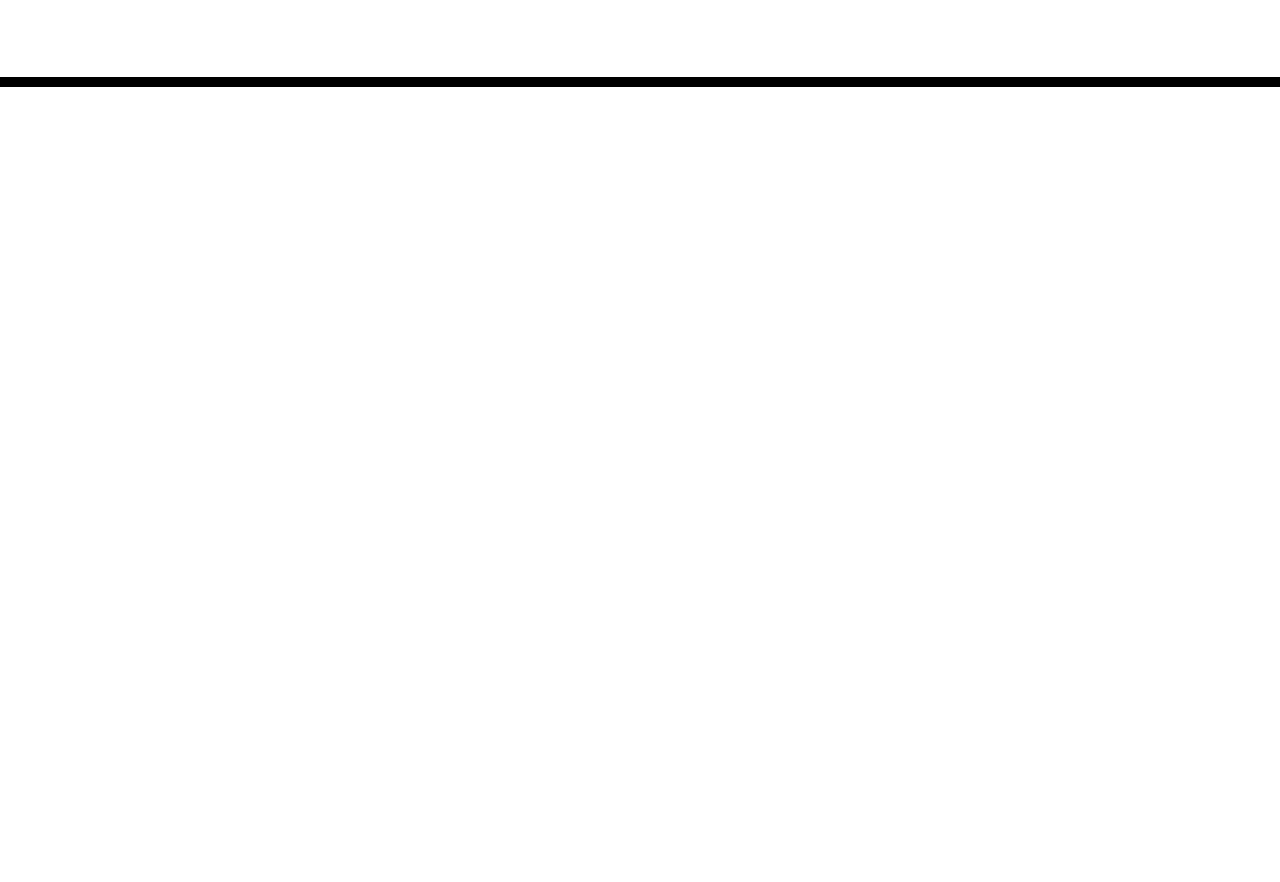
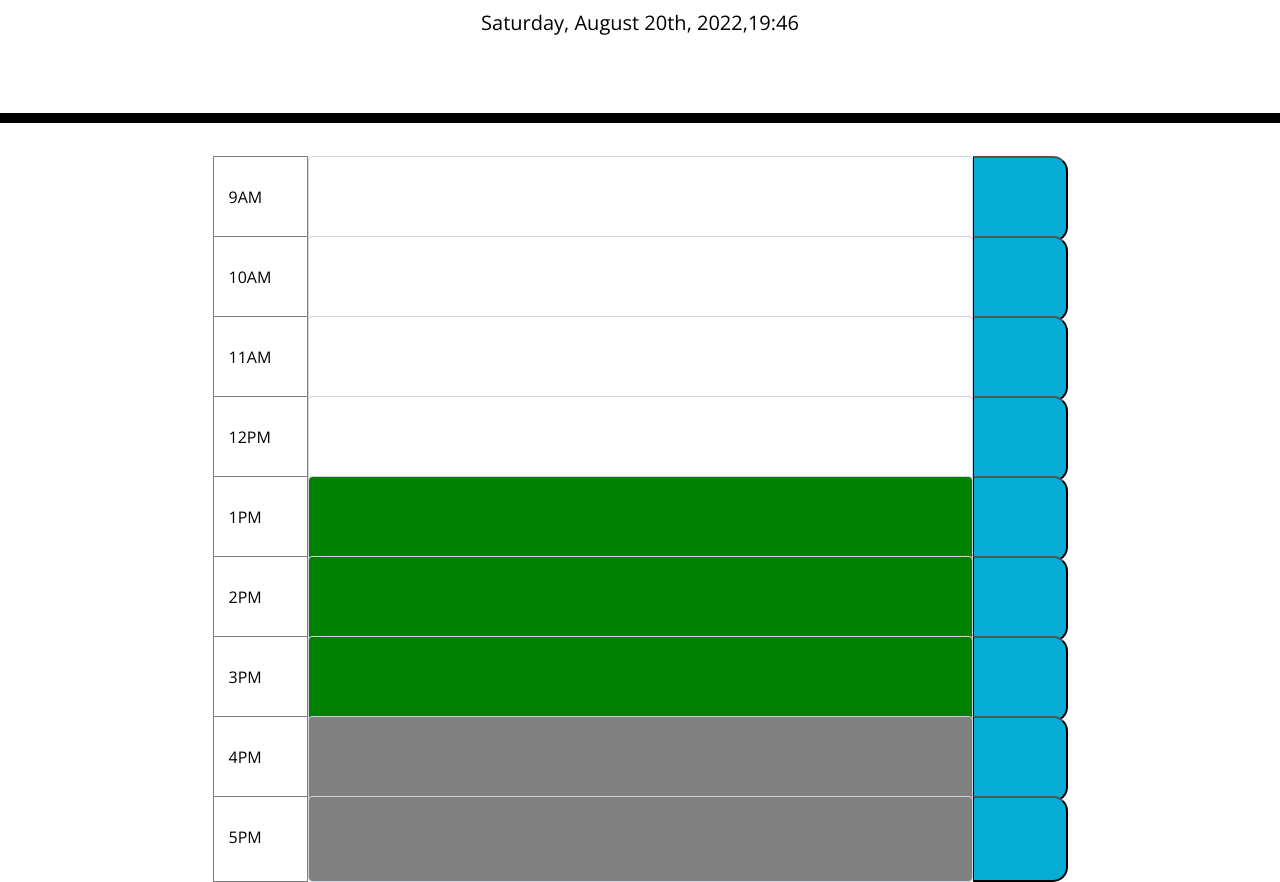
Before and after one commit to bebo96/work-day-scheduler, a plain HTML site: page index.html in a window 1280 px wide. Shown: the part 181-1063 px from the top of the page. Before the commit the page ends 800 px from the top, so only its background shows below. Drawn offline with nearby package versions, Linux system fonts and the light colour scheme; a web font is replaced by a local one.

Commit message:
added html rows for time, javascript handlers for save button, colour change for rows, and local storage loading

```diff
--- a/assets/style.css
+++ b/assets/css/style.css
@@ -69,3 +69,29 @@ textarea{
   font-size: 20px;
   transition: all .3s ease-in-out;
 }
+
+.container{
+  display: flex;
+  flex-direction: column;
+  /* justify-content: center; */
+  /* align-items: center; */
+}
+
+.row{
+  display: flex;
+  justify-content: center;
+}
+
+.hour{
+  border: solid 1px grey;
+}
+
+.grey{
+  background-color: grey;
+}
+.green{
+  background-color: green;
+}
+.red{
+  background-color: red;
+}
--- /dev/null
+++ b/assets/js/script.js
@@ -0,0 +1,48 @@
+var currentDay = moment().format("dddd" + ", " + "MMMM Do" + ", " + "YYYY" + "," + "HH" + ":" + "mm");
+
+$("#currentDay").append(currentDay);
+
+//change colours
+function changeColour(){
+    var currentHour = parseInt(moment().format('hh'));
+    for(let i = 0; i < 9; i++){
+        var hourText = document.getElementsByClassName("col-1 col-xs-1 hour")[i].innerHTML;
+        var num = hourText.replace(/[^0-9]/g,'');
+
+        // if selected time row is before the current hour, make grey by adding grey class
+        // else if it is the present time make it red
+        // else make it green if it hasn't come up yet
+        if(num < currentHour){
+            //background grey
+            $("#" + i + "pm-text").addClass("grey");
+        } else if (num == currentHour){
+            // background red
+            $("#" + i + "pm-text").addClass("red");
+        } else if (num > currentHour) {
+            // background green
+            $("#" + i + "pm-text").addClass("green");
+        }
+    }
+}
+
+changeColour();
+
+$(".saveBtn").on("click", function() {
+    // get row text field class and row id values
+    var value = $(this).siblings(".description").val();
+    var time = $(this).parent().attr("id");
+
+    // save in localStorage
+    localStorage.setItem(time /* aka KEY = row id */, value /* text in the textarea */);
+});
+
+// get saved data from local storage (if there is any)
+$("#9am-row .description").val(localStorage.getItem("9am-row"));
+$("#10am-row .description").val(localStorage.getItem("10am-row"));
+$("#11am-row .description").val(localStorage.getItem("11am-row"));
+$("#12pm-row .description").val(localStorage.getItem("12pm-row"));
+$("#1pm-row .description").val(localStorage.getItem("1pm-row"));
+$("#2pm-row .description").val(localStorage.getItem("2pm-row"));
+$("#3pm-row .description").val(localStorage.getItem("3pm-row"));
+$("#4pm-row .description").val(localStorage.getItem("4pm-row"));
+$("#5pm-row .description").val(localStorage.getItem("5pm-row"));
--- a/index.html
+++ b/index.html
@@ -1,24 +1,17 @@
 <!DOCTYPE html>
 <html lang="en">
+
 <head>
   <meta charset="UTF-8" />
   <meta name="viewport" content="width=device-width, initial-scale=1.0" />
   <meta http-equiv="X-UA-Compatible" content="ie=edge" />
-    <link
-      rel="stylesheet"
-      href="https://stackpath.bootstrapcdn.com/bootstrap/4.3.1/css/bootstrap.min.css"
-    />
-    <link
-      rel="stylesheet"
-      href="https://use.fontawesome.com/releases/v5.8.1/css/all.css"
-      integrity="sha384-50oBUHEmvpQ+1lW4y57PTFmhCaXp0ML5d60M1M7uH2+nqUivzIebhndOJK28anvf"
-      crossorigin="anonymous"
-    />
-    <link
-      href="https://fonts.googleapis.com/css?family=Open+Sans&display=swap"
-      rel="stylesheet"
-    />
-    <link rel="stylesheet" href="assets/style.css" />
+  <link rel="stylesheet" href="https://stackpath.bootstrapcdn.com/bootstrap/4.3.1/css/bootstrap.min.css" />
+  <link rel="stylesheet" href="https://use.fontawesome.com/releases/v5.8.1/css/all.css"
+    integrity="sha384-50oBUHEmvpQ+1lW4y57PTFmhCaXp0ML5d60M1M7uH2+nqUivzIebhndOJK28anvf" crossorigin="anonymous" />
+  <link href="https://fonts.googleapis.com/css?family=Open+Sans&display=swap" rel="stylesheet" />
+  <link rel="stylesheet"
+    href="https://cdnjs.cloudflare.com/ajax/libs/open-iconic/1.1.1/font/css/open-iconic-bootstrap.min.css" />
+  <link rel="stylesheet" href="assets/css/style.css" />
   <title>Work Day Scheduler</title>
 </head>
 
@@ -28,11 +21,85 @@
     <p class="lead">A simple calendar app for scheduling your work day</p>
     <p id="currentDay" class="lead"></p>
   </header>
-    <div class="container">
+  <div class="container" id="container">
     <!-- Timeblocks go here -->
+    <div class="row" id="9am-row">
+      <div class="col-1 col-xs-1 hour" id="time-block 9am-row">
+        9AM
+      </div>
+      <textarea id="9am-text" rows="3" class="form-control description col-7 col-xs-1"></textarea>
+      <button type="button" class="saveBtn col-1 col-xs-1"><span class="oi oi-check"></span></button>
+    </div>
+
+    <div class="row" id="10am-row">
+      <div class="col-1 col-xs-1 hour" id="time-block 10am-row">
+        10AM
+      </div>
+      <textarea id="10am-text" rows="3" class="form-control description col-7 col-xs-1"></textarea>
+      <button type="button" class="saveBtn col-1 col-xs-1"><span class="oi oi-check"></span></button>
+    </div>
+
+    <div class="row" id="11am-row">
+      <div class="col-1 col-xs-1 hour" id="time-block 11am-row">
+        11AM
+      </div>
+      <textarea id="11am-text" rows="3" class="form-control description col-7 col-xs-1"></textarea>
+      <button type="button" class="saveBtn col-1 col-xs-1"><span class="oi oi-check"></span></button>
+    </div>
+
+    <div class="row" id="12pm-row">
+      <div class="col-1 col-xs-1 hour" id="time-block 12pm-row">
+        12PM
+      </div>
+      <textarea id="12pm-text" rows="3" class="form-control description col-7 col-xs-1"></textarea>
+      <button type="button" class="saveBtn col-1 col-xs-1"><span class="oi oi-check"></span></button>
+    </div>
+
+    <div class="row" id="1pm-row">
+      <div class="col-1 col-xs-1 hour" id="time-block 1pm-row">
+        1PM
+      </div>
+      <textarea id="1pm-text" rows="3" class="form-control description col-7 col-xs-1"></textarea>
+      <button type="button" class="saveBtn col-1 col-xs-1"><span class="oi oi-check"></span></button>
+    </div>
+
+    <div class="row" id="2pm-row">
+      <div class="col-1 col-xs-1 hour" id="time-block 2pm-row">
+        2PM
+      </div>
+      <textarea id="2pm-text" rows="3" class="form-control description col-7 col-xs-1"></textarea>
+      <button type="button" class="saveBtn col-1 col-xs-1"><span class="oi oi-check"></span></button>
+    </div>
+
+    <div class="row" id="3pm-row">
+      <div class="col-1 col-xs-1 hour" id="time-block 3pm-row">
+        3PM
+      </div>
+      <textarea id="3pm-text" rows="3" class="form-control description col-7 col-xs-1"></textarea>
+      <button type="button" class="saveBtn col-1 col-xs-1"><span class="oi oi-check"></span></button>
+    </div>
+
+    <div class="row" id="4pm-row">
+      <div class="col-1 col-xs-1 hour" id="time-block 4pm-row">
+        4PM
+      </div>
+      <textarea id="4pm-text" rows="3" class="form-control description col-7 col-xs-1"></textarea>
+      <button type="button" class="saveBtn col-1 col-xs-1"><span class="oi oi-check"></span></button>
+    </div>
+
+    <div class="row" id="5pm-row">
+      <div class="col-1 col-xs-1 hour" id="time-block 5pm-row">
+        5PM
+      </div>
+      <textarea id="5pm-text" rows="3" class="form-control description col-7 col-xs-1"></textarea>
+      <button type="button" class="saveBtn col-1 col-xs-1"><span class="oi oi-check"></span></button>
+    </div>
+
   </div>
 
   <script src="https://code.jquery.com/jquery-3.4.1.min.js"></script>
   <script src="https://cdnjs.cloudflare.com/ajax/libs/moment.js/2.24.0/moment.min.js"></script>
+  <script src="assets/js/script.js"></script>
 </body>
+
 </html>
```
Lines whose indentation alone changed are shown as unchanged.
